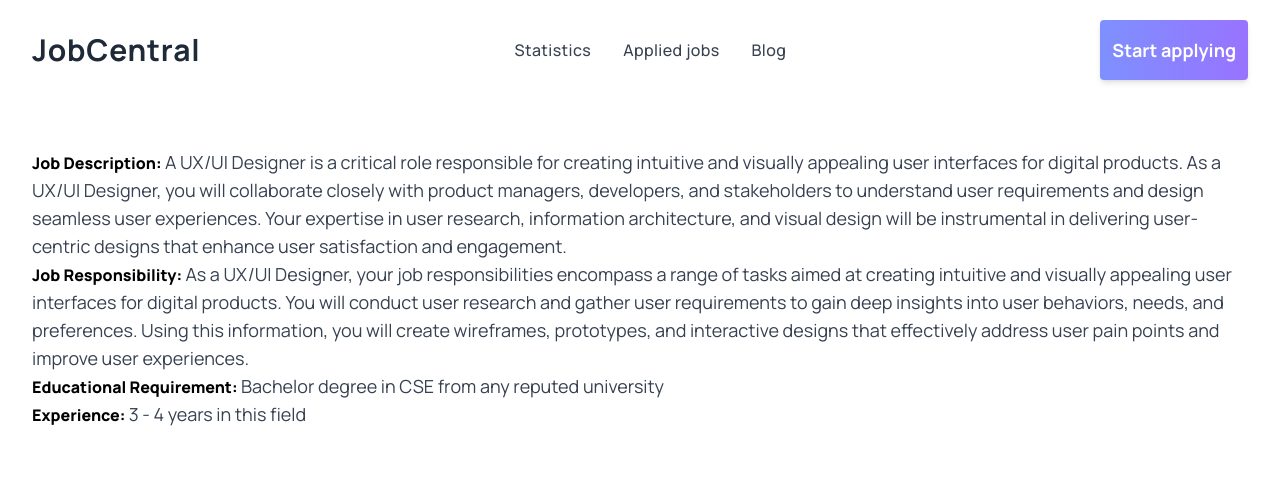
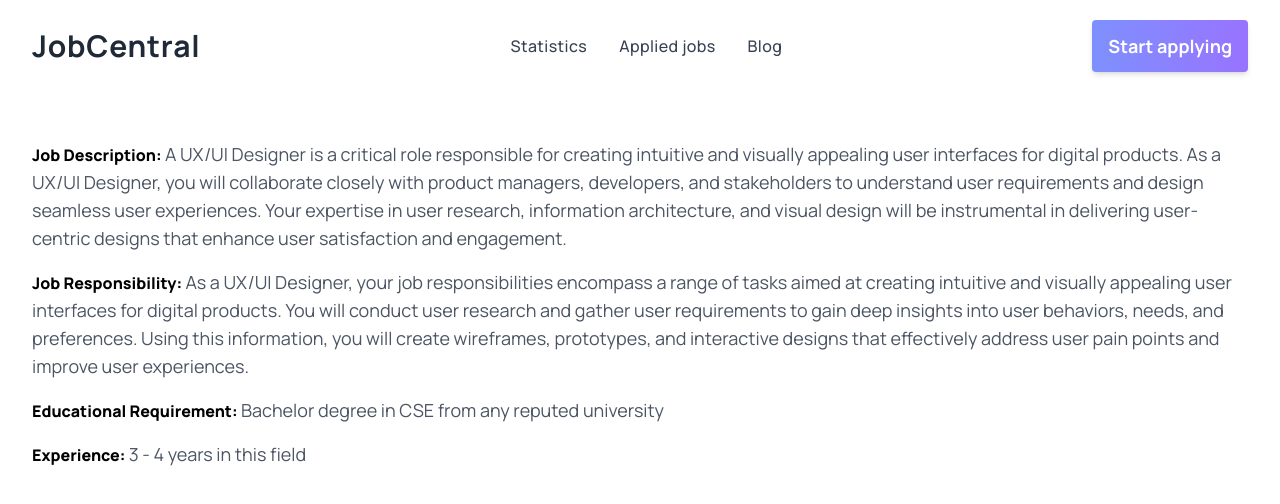
Before and after one commit to dhee-chowdhury/job-central-react, a React (Vite) app: page /648230d304a42f6fc6cb72b4 in a window 1280 px wide. Shown: the top 504 px of the page. Built offline with nearby package versions, Linux system fonts and the light colour scheme.

Commit message:
added paragraphs

```diff
--- a/src/components/ViewDetails.jsx
+++ b/src/components/ViewDetails.jsx
@@ -17,26 +17,27 @@
   console.log(job);
   return (
     <div className="my-container">
-      <div>
+      <div className="flex flex-col gap-4">
         <p>
           <span className="font-extrabold">Job Description: </span>
-          <span className="text-gray-700 text-lg">{job_description}</span>
+          <span className="text-gray-600 text-lg">{job_description}</span>
         </p>
         <p>
           <span className="font-extrabold">Job Responsibility: </span>
-          <span className="text-gray-700 text-lg">{job_responsibility}</span>
+          <span className="text-gray-600 text-lg">{job_responsibility}</span>
         </p>
         <p>
           <span className="font-extrabold">Educational Requirement: </span>
-          <span className="text-gray-700 text-lg">{education_requirement}</span>
+          <span className="text-gray-600 text-lg">{education_requirement}</span>
         </p>
         <p>
           <span className="font-extrabold">Experience: </span>
-          <span className="text-gray-700 text-lg">
+          <span className="text-gray-600 text-lg">
             {experience} in this field
           </span>
         </p>
       </div>
+      <div></div>
     </div>
   );
 };
--- a/src/index.css
+++ b/src/index.css
@@ -14,7 +14,7 @@
 }
 
 .btn-primary {
-  @apply font-bold text-white transition-all duration-200 shadow-md  px-2 py-1 md:px-3 md:py-4 text-lg rounded border-transparent bg-gradient-to-r from-[#7E90FE] to-[#9873FF] hover:shadow-lg hover:bg-slate-100;
+  @apply font-bold text-white transition-all duration-200 shadow-md  px-2 py-1 md:px-4 md:py-3 text-lg rounded border-transparent bg-gradient-to-r from-[#7E90FE] to-[#9873FF] hover:shadow-lg hover:bg-slate-100;
 }
 
 .btn-secondary {
```
